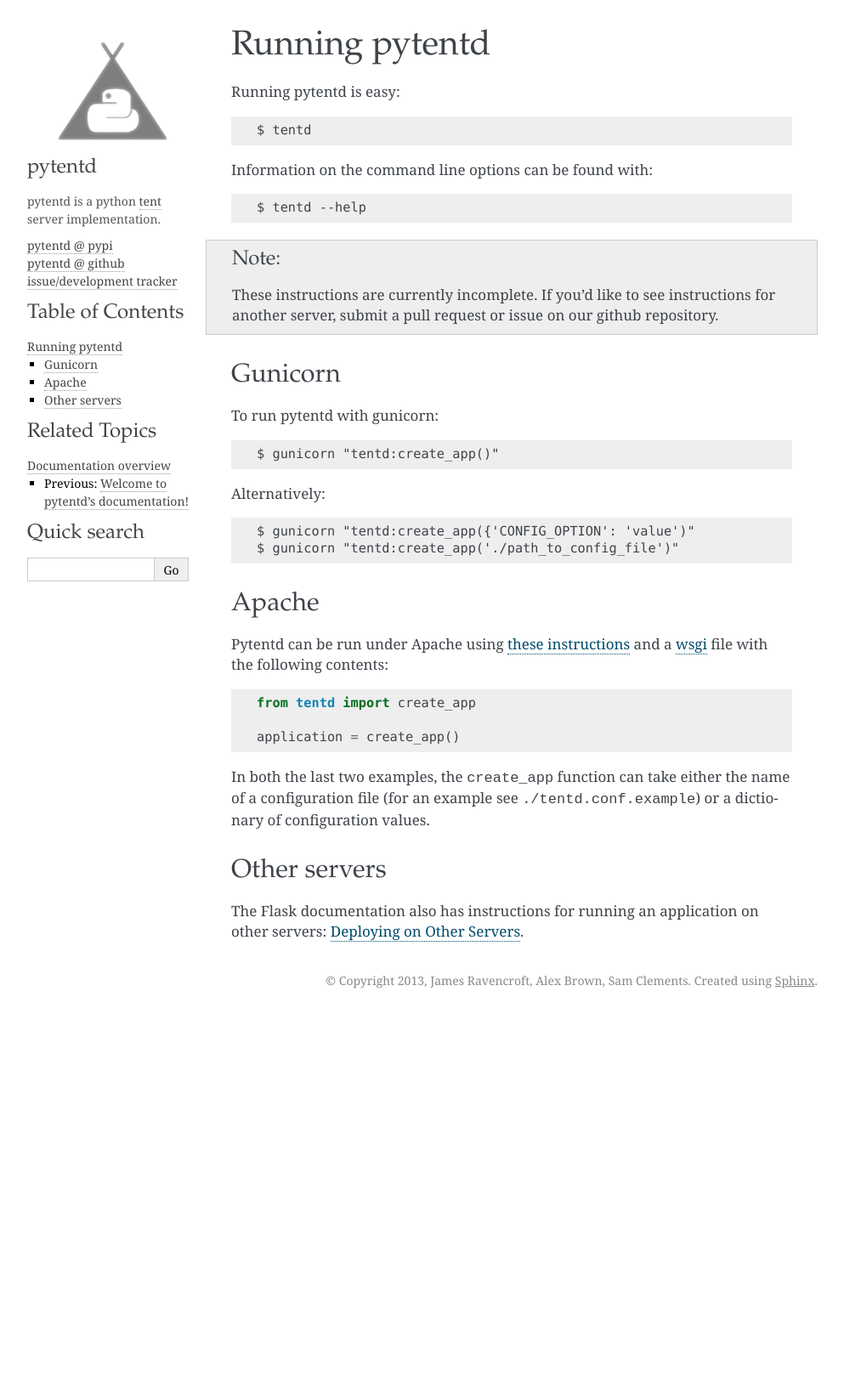
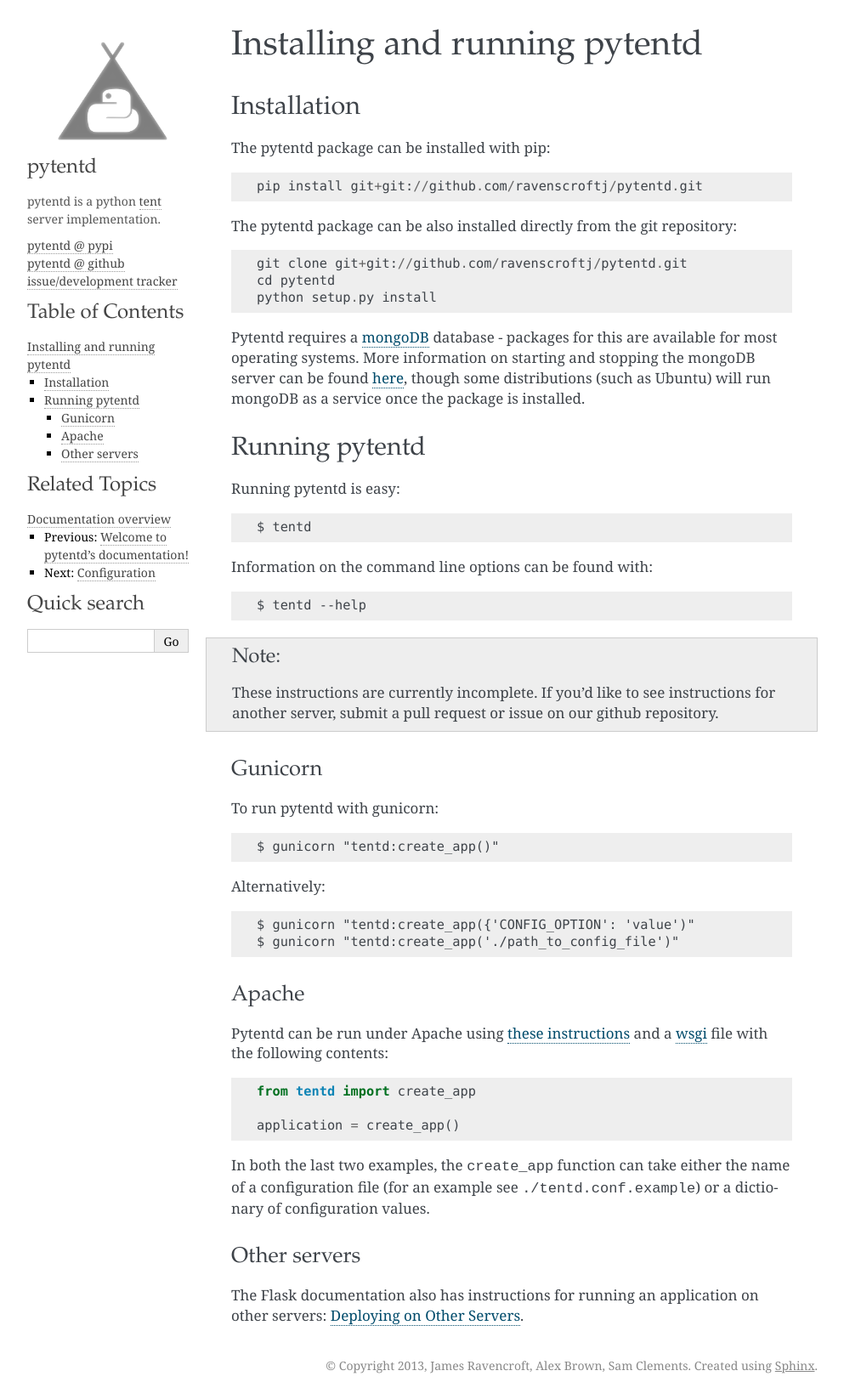
Before and after one commit to pytent/pytentd, a Sphinx documentation site: the page built from docs/installation.rst, in a window 1280 px wide. Shown: the whole page at 85% size, without its empty margins (148-1141 px from the left). Built offline with Sphinx 7.4.7, drawn with Linux system fonts in a browser that asks for light colours; the version number is read from the project's files by our own code; before the commit the page ends 1193 px from its top, so only the background shows below that.

```diff
--- a/docs/index.rst
+++ b/docs/index.rst
@@ -6,7 +6,9 @@ Contents:
 .. toctree::
    :maxdepth: 2
 
-   running
+   installation
+   configuration
+   development
 
 Indices and tables
 ------------------
--- a/docs/running.rst
+++ b/docs/installation.rst
@@ -1,5 +1,26 @@
+Installing and running pytentd
+==============================
+
+Installation
+------------
+
+The pytentd package can be installed with pip::
+
+    pip install git+git://github.com/ravenscroftj/pytentd.git
+
+The pytentd package can be also installed directly from the git repository::
+
+    git clone git+git://github.com/ravenscroftj/pytentd.git
+    cd pytentd
+    python setup.py install
+
+Pytentd requires a `mongoDB`_ database - packages for this are available for most operating systems. More information on starting and stopping the mongoDB server can be found `here`_, though some distributions (such as Ubuntu) will run mongoDB as a service once the package is installed.
+
+.. _mongoDB: http://www.mongodb.org/
+.. _here: http://www.mongodb.org/display/DOCS/Starting+and+Stopping+Mongo
+
 Running pytentd
-===============
+---------------
 
 Running pytentd is easy::
 
@@ -13,7 +34,7 @@ Information on the command line options can be found with::
    These instructions are currently incomplete. If you'd like to see instructions for another server, submit a pull request or issue on our github repository.
 
 Gunicorn
---------
+^^^^^^^^
 
 To run pytentd with gunicorn::
 
@@ -25,7 +46,7 @@ Alternatively::
     $ gunicorn "tentd:create_app('./path_to_config_file')"
 
 Apache
-------
+^^^^^^
 
 Pytentd can be run under Apache using `these instructions`_ and a `wsgi`_ file with the following contents::
 
@@ -39,6 +60,6 @@ In both the last two examples, the ``create_app`` function can take either the n
 .. _wsgi: http://wsgi.readthedocs.org/en/latest/
 
 Other servers
--------------
+^^^^^^^^^^^^^
 
 The Flask documentation also has instructions for running an application on other servers: `Deploying on Other Servers <http://flask.pocoo.org/docs/deploying/others/>`_.
```
Also changed, not shown: README.rst (+3 -92 lines), docs/configuration.rst (added, +13 -0 lines), docs/development.rst (added, +45 -0 lines).
